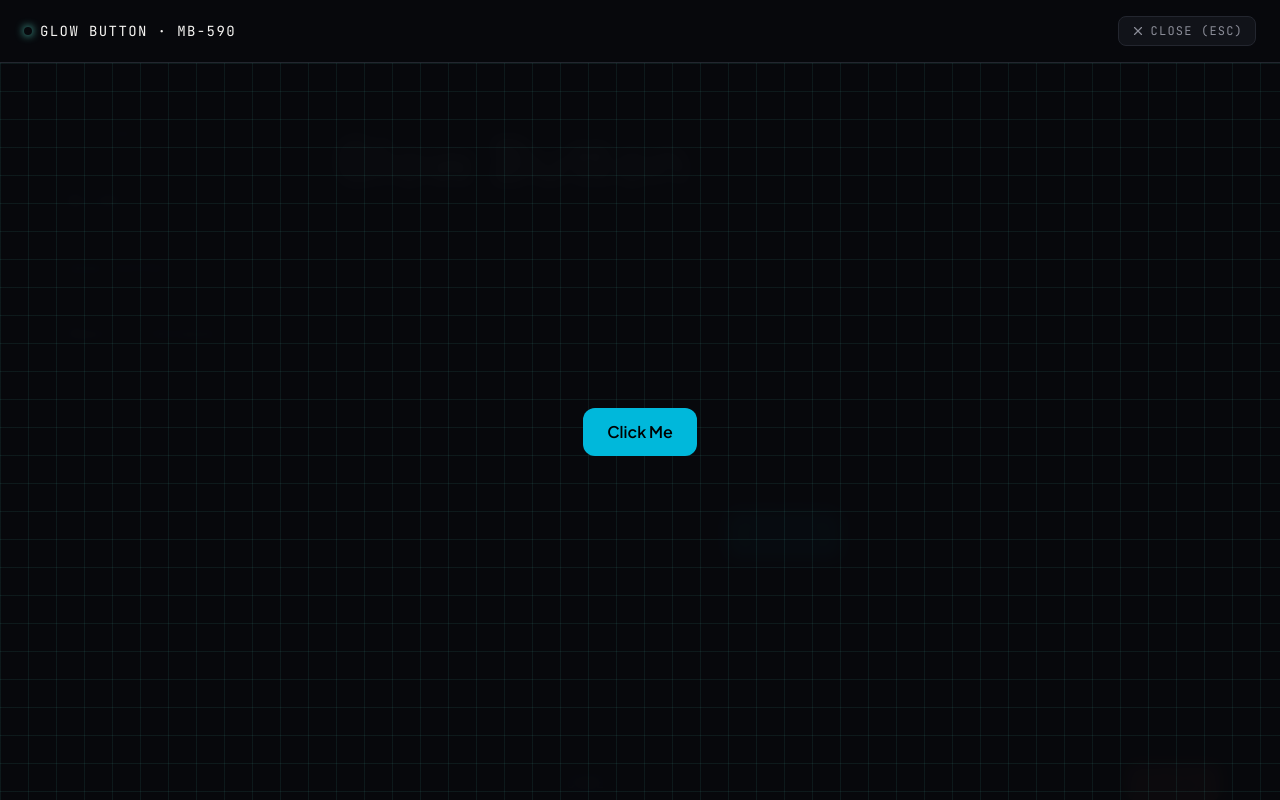
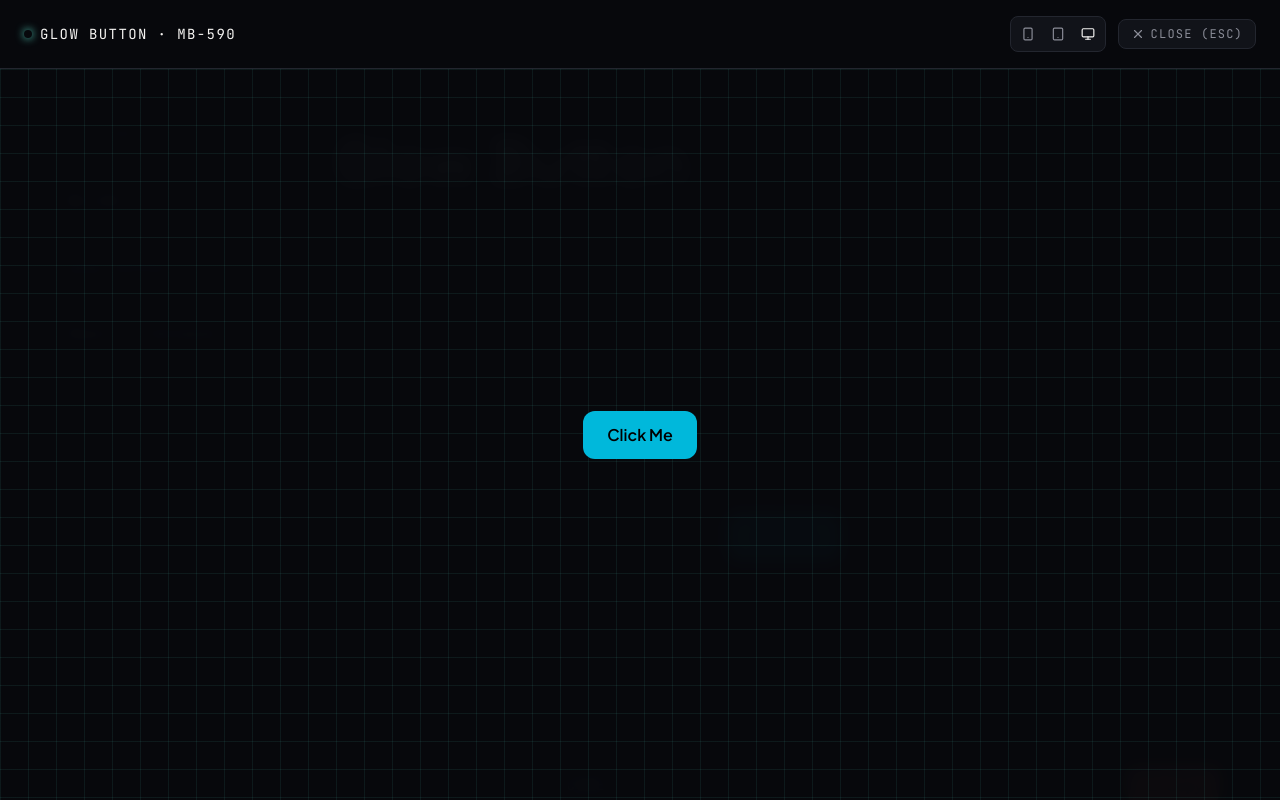
Before and after one commit to Shivam10yadav/MotionBlocks, a React (Vite) app in the folder frontend/: page /components/buttons/glow-button in a window 1280 px wide. Both pictures are taken after a click on the button "Fullscreen". Shown: the top 800 px of the page. Built offline with nearby package versions, Linux system fonts and the light colour scheme.

Commit message:
added differnet device preview

```diff
--- a/frontend/src/localcomponents/ComponentsDetails.jsx
+++ b/frontend/src/localcomponents/ComponentsDetails.jsx
@@ -9,9 +9,12 @@ import {
   PlayCircle,
   Maximize2,
   X,
+  Smartphone,
+  Tablet,
+  Monitor,
 } from "lucide-react";
 import { components } from "../data/components";
-import { getHighlighter } from "../lib/Highlighter";
+import { getHighlighter } from "../lib/highlighter";
 
 const partNumber = (slug = "") => {
   let hash = 0;
@@ -36,12 +39,19 @@ const TABS = [
   { key: "code", label: "Code" },
 ];
 
+const DEVICES = [
+  { key: "mobile", label: "Mobile", icon: Smartphone, width: "375px" },
+  { key: "tablet", label: "Tablet", icon: Tablet, width: "768px" },
+  { key: "desktop", label: "Desktop", icon: Monitor, width: "100%" },
+];
+
 const ComponentDetails = () => {
   const { category, slug } = useParams();
   const [tab, setTab] = useState("code");
   const [copied, setCopied] = useState(false);
   const [fullscreen, setFullscreen] = useState(false);
   const [highlightedHtml, setHighlightedHtml] = useState("");
+  const [device, setDevice] = useState("desktop");
 
   const component = components.find(
     (item) => item.category === category && item.slug === slug
@@ -245,6 +255,27 @@ const ComponentDetails = () => {
                     rendering
                   </span>
 
+                  <div className="flex items-center gap-1 rounded-lg border border-[#23262F] bg-[#111319] p-1">
+                    {DEVICES.map((d) => {
+                      const Icon = d.icon;
+                      return (
+                        <button
+                          key={d.key}
+                          onClick={() => setDevice(d.key)}
+                          aria-label={d.label}
+                          title={d.label}
+                          className={`flex items-center justify-center rounded-md p-1.5 transition cursor-pointer ${
+                            device === d.key
+                              ? "bg-[--teal]/10 text-[--teal]"
+                              : "text-[#8B8D98] hover:text-[#F4F3F1]"
+                          }`}
+                        >
+                          <Icon size={14} />
+                        </button>
+                      );
+                    })}
+                  </div>
+
                   <button
                     onClick={() => setFullscreen(true)}
                     className="inline-flex items-center gap-1.5 rounded-lg border border-[#23262F] bg-[#111319] px-3 py-1.5 normal-case tracking-normal text-[#8B8D98] transition hover:border-[--teal]/40 hover:text-[--teal] cursor-pointer"
@@ -271,7 +302,13 @@ const ComponentDetails = () => {
                   ))}
 
                   {PreviewComponent ? (
-                    <div className="flex w-full min-w-0 items-center justify-center">
+                    <div
+                      className="flex w-full min-w-0 items-center justify-center transition-[width] duration-300"
+                      style={{
+                        width: DEVICES.find((d) => d.key === device)?.width,
+                        maxWidth: "100%",
+                      }}
+                    >
                       <PreviewComponent />
                     </div>
                   ) : (
@@ -361,13 +398,40 @@ const ComponentDetails = () => {
                 <span className="h-2 w-2 shrink-0 rounded-full bg-[--teal] shadow-[0_0_8px_#5EEAD4]" />
                 <span className="truncate">{component.name} · {serial}</span>
               </div>
+
+              <div className="flex shrink-0 items-center gap-3 self-start sm:self-auto">
+                <div
+                  className="flex items-center gap-1 rounded-lg border border-[#23262F] bg-[#111319] p-1"
+                  onClick={(e) => e.stopPropagation()}
+                >
+                  {DEVICES.map((d) => {
+                    const Icon = d.icon;
+                    return (
+                      <button
+                        key={d.key}
+                        onClick={() => setDevice(d.key)}
+                        aria-label={d.label}
+                        title={d.label}
+                        className={`flex items-center justify-center rounded-md p-1.5 transition cursor-pointer ${
+                          device === d.key
+                            ? "bg-[--teal]/10 text-[--teal]"
+                            : "text-[#8B8D98] hover:text-[#F4F3F1]"
+                        }`}
+                      >
+                        <Icon size={14} />
+                      </button>
+                    );
+                  })}
+                </div>
+
                 <button
                   onClick={() => setFullscreen(false)}
-                className="inline-flex shrink-0 items-center gap-1.5 self-start rounded-lg border border-[#23262F] bg-[#111319] px-3 py-1.5 font-code text-xs uppercase tracking-widest text-[#8B8D98] transition hover:border-[--ember]/40 hover:text-[--ember] cursor-pointer sm:self-auto"
+                  className="inline-flex items-center gap-1.5 rounded-lg border border-[#23262F] bg-[#111319] px-3 py-1.5 font-code text-xs uppercase tracking-widest text-[#8B8D98] transition hover:border-[--ember]/40 hover:text-[--ember] cursor-pointer"
                 >
                   <X size={14} />
                   Close (Esc)
                 </button>
+              </div>
             </div>
 
             <motion.div
@@ -376,7 +440,17 @@ const ComponentDetails = () => {
               transition={{ delay: 0.05, duration: 0.25 }}
               className="blueprint-grid flex flex-1 items-center justify-center overflow-auto p-4 sm:p-8"
             >
-              {PreviewComponent && <PreviewComponent />}
+              {PreviewComponent && (
+                <div
+                  className="flex w-full items-center justify-center transition-[width] duration-300"
+                  style={{
+                    width: DEVICES.find((d) => d.key === device)?.width,
+                    maxWidth: "100%",
+                  }}
+                >
+                  <PreviewComponent />
+                </div>
+              )}
             </motion.div>
           </motion.div>
         )}
```
Lines whose indentation alone changed are shown as unchanged.
